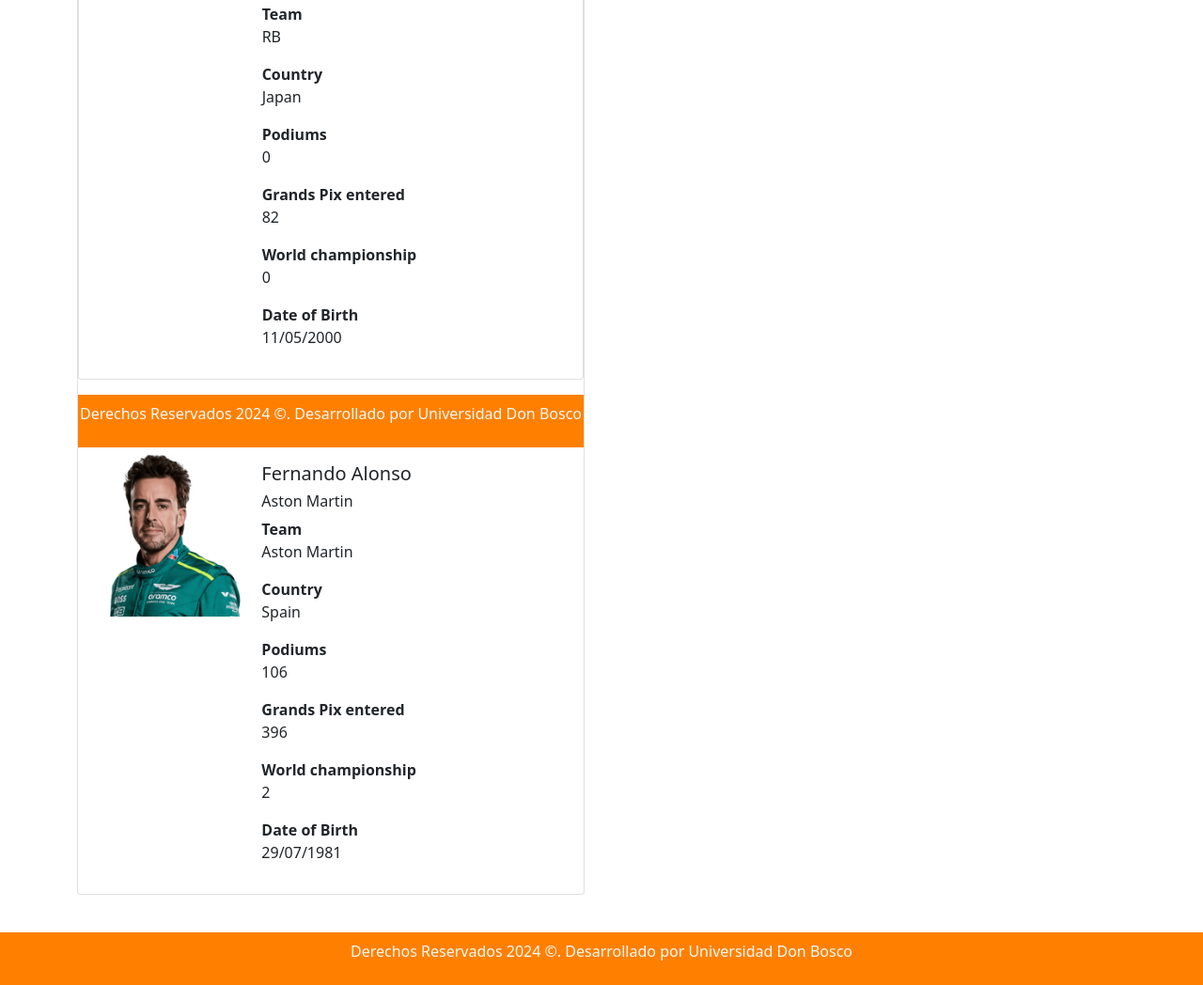
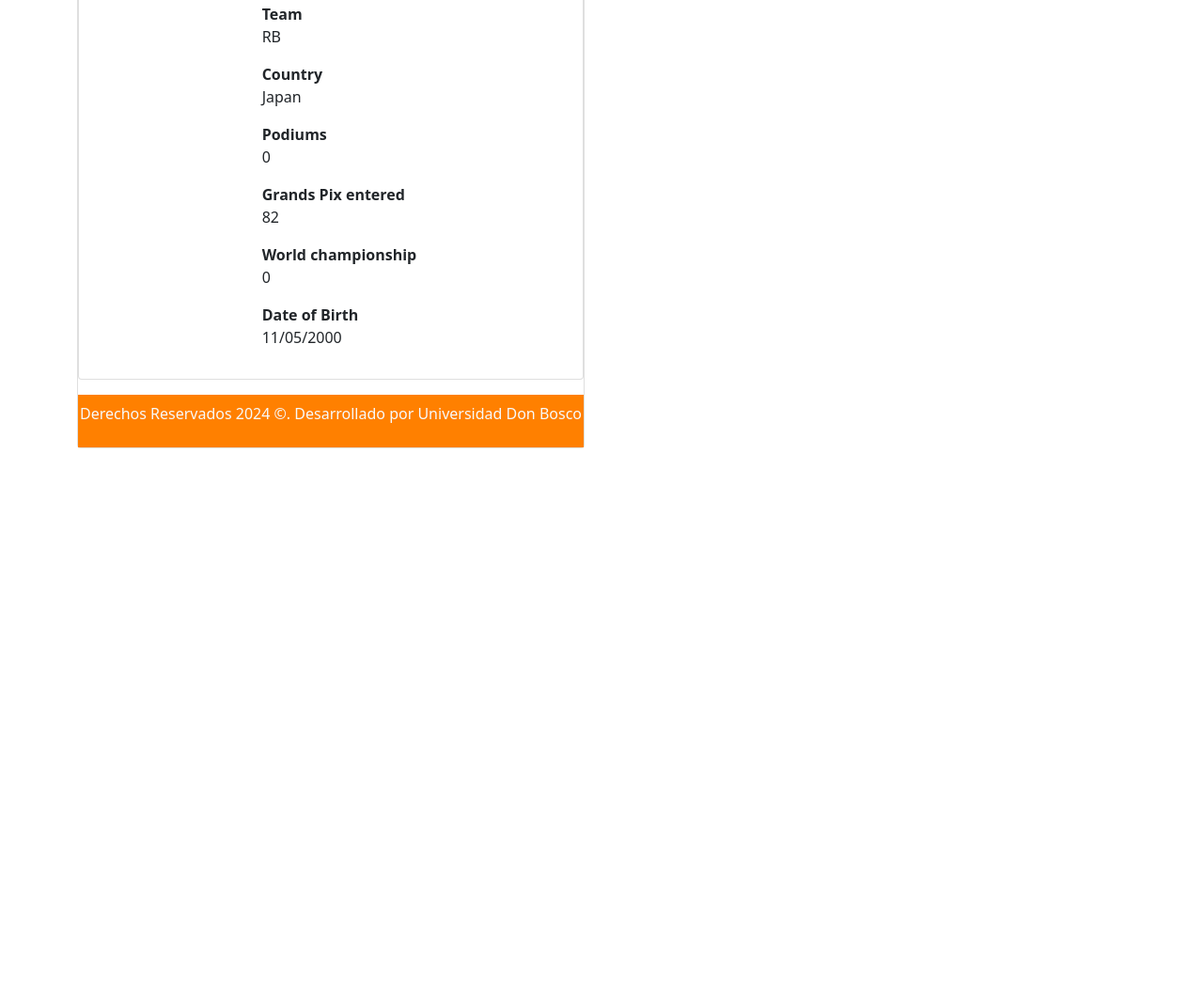
Before and after one commit to dCartaArt02/Proyecto_Fase1_LME, a plain HTML site: page html/yukitsunoa.html in a window 1280 px wide. Shown: the part 490-1538 px from the top of the page at 94% size. After the commit the page ends 983 px from the top, so only its background shows below. Drawn offline with Linux system fonts and the light colour scheme.

Commit message:
fix_titulos_main

```diff
--- a/html/yukitsunoa.html
+++ b/html/yukitsunoa.html
@@ -153,54 +153,6 @@
                             </div>
                         </div>
                         <br>
-                        <footer class="footer navbar">
-                            <p class="text-light mx-auto">Derechos Reservados 2024 &copy;. Desarrollado por Universidad Don Bosco</p>
-                        </footer>
-                        <script src="../js/bootstrap.bundle.min.js"></script>
-                    </body>
-                    </html>
-                  <div class="col-md-4">
-                    <img src="../img/fernandoalonso.png" class="img-fluid rounded-start" alt="...">
-                  </div>
-                  <div class="col-md-8">
-                    <div class="card-body">
-                      <h5 class="card-title">Fernando Alonso</h5>
-                      <h6>Aston Martin</h6>
-                      <div class="driver">
-                        <div class="info-cont">
-                            <dl class="info">
-                                <dt>Team</dt>
-                                  <dd>Aston Martin</dd>
-                              </dl>
-                              <dl class="info">
-                                <dt>Country</dt>
-                                  <dd>Spain</dd>
-                              </dl>
-                              <dl class="info">
-                                <dt>Podiums</dt>
-                                  <dd>106</dd>
-                              </dl>
-                              <dl class="info">
-                                <dt>Grands Pix entered</dt>
-                                  <dd>396</dd>
-                              </dl>
-                              <dl class="info">
-                                <dt>World championship</dt>
-                                  <dd>2</dd>
-                              </dl>
-                              <dl class="info">
-                                <dt>Date of Birth</dt>
-                                  <dd>29/07/1981</dd>
-                              </dl>
-                        </div>
-                      </div>
-                    </div>
-                  </div>
-                </div>
-              </div>
-        </div>
-    </div>
-    <br>
     <footer class="footer navbar">
         <p class="text-light mx-auto">Derechos Reservados 2024 &copy;. Desarrollado por Universidad Don Bosco</p>
     </footer>
```
Also changed, not shown: html/C.sainz.html (+1 -1 lines), html/GeorgeRussell.html (+1 -1 lines), html/antonio.html (+1 -1 lines), html/antonio_vettel.html (+1 -1 lines), html/charlesleclerc.html (+1 -1 lines), html/danielricardio.html (+1 -1 lines), html/estebanocon.html (+1 -1 lines), html/fernandoalonso.html (+1 -1 lines), html/lancestroll.html (+1 -1 lines), html/landonorris.html (+3 -3 lines), html/lewishamilton.html (+1 -1 lines), html/mich.html (+1 -1 lines), html/nikita.html (+1 -1 lines), html/pierregasly.html (+1 -1 lines), 3 more files.
